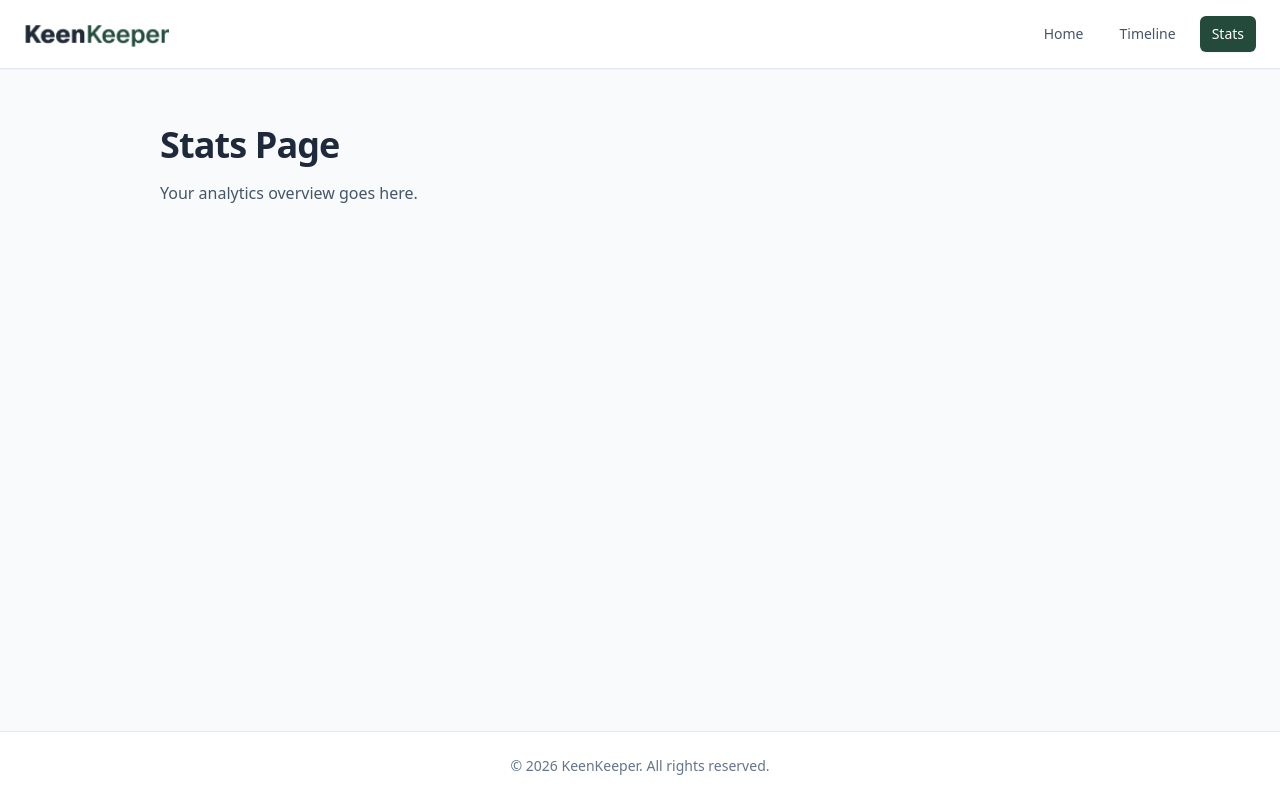
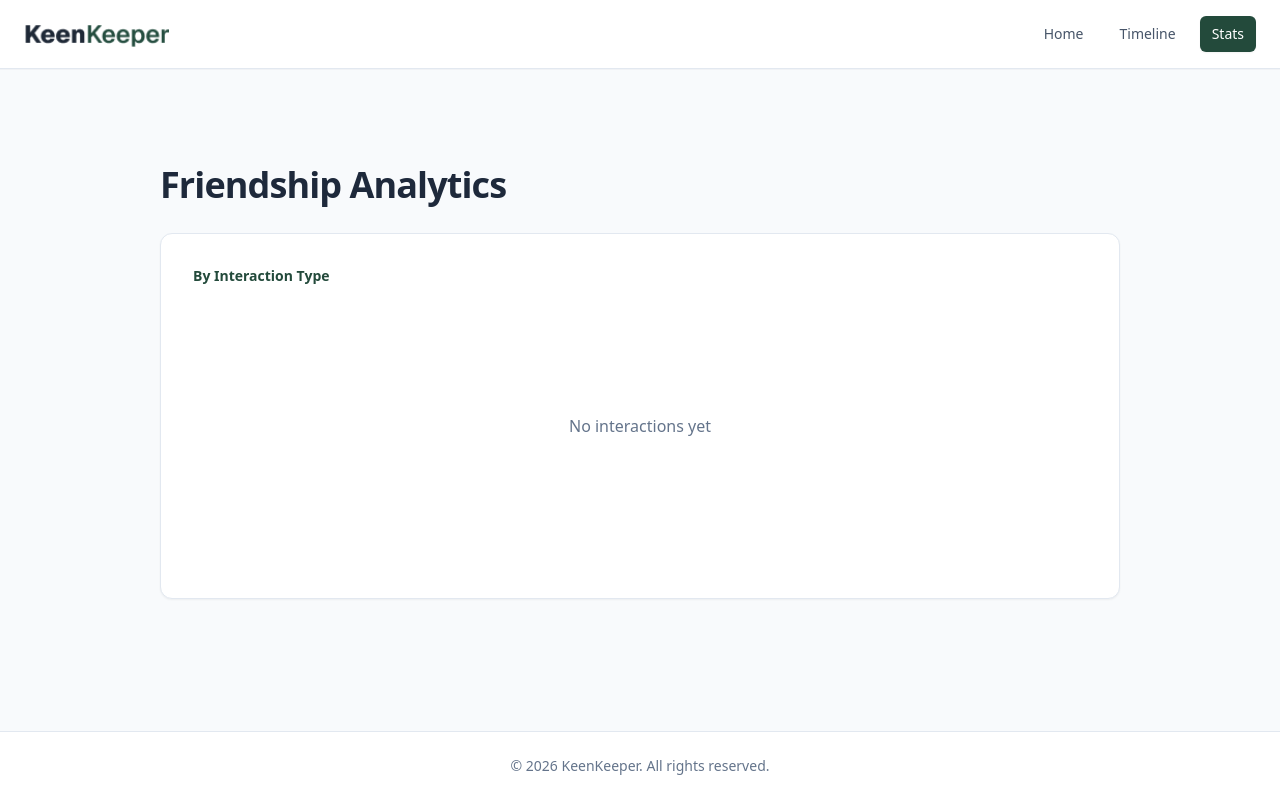
Before and after one commit to SAJNUS/Programming-Hero-Assignment-7, a React (Vite) app: page /stats in a window 1280 px wide. Built offline with nearby package versions, Linux system fonts and the light colour scheme.

Commit message:
add stats page with pie chart using recharts

```diff
--- a/package.json
+++ b/package.json
@@ -12,7 +12,8 @@
         "react": "^18.3.1",
         "react-dom": "^18.3.1",
         "react-hot-toast": "^2.6.0",
-        "react-router-dom": "^6.26.2"
+        "react-router-dom": "^6.26.2",
+        "recharts": "^3.8.1"
     },
     "devDependencies": {
         "@vitejs/plugin-react": "^4.3.1",
--- /dev/null
+++ b/src/components/InteractionPieChart.jsx
@@ -0,0 +1,58 @@
+import {
+    Cell,
+    Legend,
+    Pie,
+    PieChart,
+    ResponsiveContainer,
+    Tooltip,
+} from "recharts";
+
+const COLORS = {
+    Text: "#7C3AED",
+    Call: "#245845",
+    Video: "#33A45D",
+};
+
+export default function InteractionPieChart({ data }) {
+    return (
+        <div className="mx-auto h-[320px] w-full max-w-xl">
+            <ResponsiveContainer width="100%" height="100%">
+                <PieChart>
+                    <Pie
+                        data={data}
+                        dataKey="value"
+                        nameKey="name"
+                        cx="50%"
+                        cy="46%"
+                        innerRadius={58}
+                        outerRadius={88}
+                        paddingAngle={5}
+                        stroke="#f8fafc"
+                        strokeWidth={4}
+                    >
+                        {data.map((entry) => (
+                            <Cell
+                                key={entry.name}
+                                fill={COLORS[entry.name] ?? "#94A3B8"}
+                            />
+                        ))}
+                    </Pie>
+
+                    <Tooltip
+                        formatter={(value, name) => [value, name]}
+                        contentStyle={{
+                            borderRadius: "12px",
+                            border: "1px solid #e2e8f0",
+                        }}
+                    />
+
+                    <Legend
+                        verticalAlign="bottom"
+                        iconType="circle"
+                        wrapperStyle={{ paddingTop: "12px", fontSize: "13px" }}
+                    />
+                </PieChart>
+            </ResponsiveContainer>
+        </div>
+    );
+}
--- a/src/pages/Stats.jsx
+++ b/src/pages/Stats.jsx
@@ -1,10 +1,48 @@
+import { useMemo } from "react";
+import InteractionPieChart from "../components/InteractionPieChart";
+import { readTimelineEntries } from "../utils/timelineStorage";
+
+function buildChartData(entries) {
+    const counts = { call: 0, text: 0, video: 0 };
+
+    entries.forEach((entry) => {
+        if (counts[entry.type] !== undefined) {
+            counts[entry.type] += 1;
+        }
+    });
+
+    return [
+        { name: "Text", value: counts.text },
+        { name: "Call", value: counts.call },
+        { name: "Video", value: counts.video },
+    ];
+}
+
 export default function Stats() {
+    const entries = useMemo(() => readTimelineEntries(), []);
+    const chartData = useMemo(() => buildChartData(entries), [entries]);
+    const totalInteractions = chartData.reduce(
+        (total, item) => total + item.value,
+        0,
+    );
+
     return (
-        <section className="page-shell">
-            <h1 className="page-heading">Stats Page</h1>
-            <p className="mt-4 max-w-2xl text-slate-600">
-                Your analytics overview goes here.
-            </p>
+        <section className="page-shell py-6 sm:py-10">
+            <h1 className="page-heading">Friendship Analytics</h1>
+
+            <div className="mt-7 rounded-xl border border-slate-200 bg-white p-6 shadow-sm sm:p-8">
+                <h2 className="text-sm font-semibold text-brand-700">
+                    By Interaction Type
+                </h2>
+
+                {totalInteractions === 0 ? (
+                    <div className="flex h-[280px] items-center justify-center text-slate-500">
+                        No interactions yet
+                    </div>
+                ) : (
+                    <InteractionPieChart data={chartData} />
+                )}
+            </div>
         </section>
     );
 }
```
Also changed, not shown: 1 other file (tests, documents, lock files or other folders).
